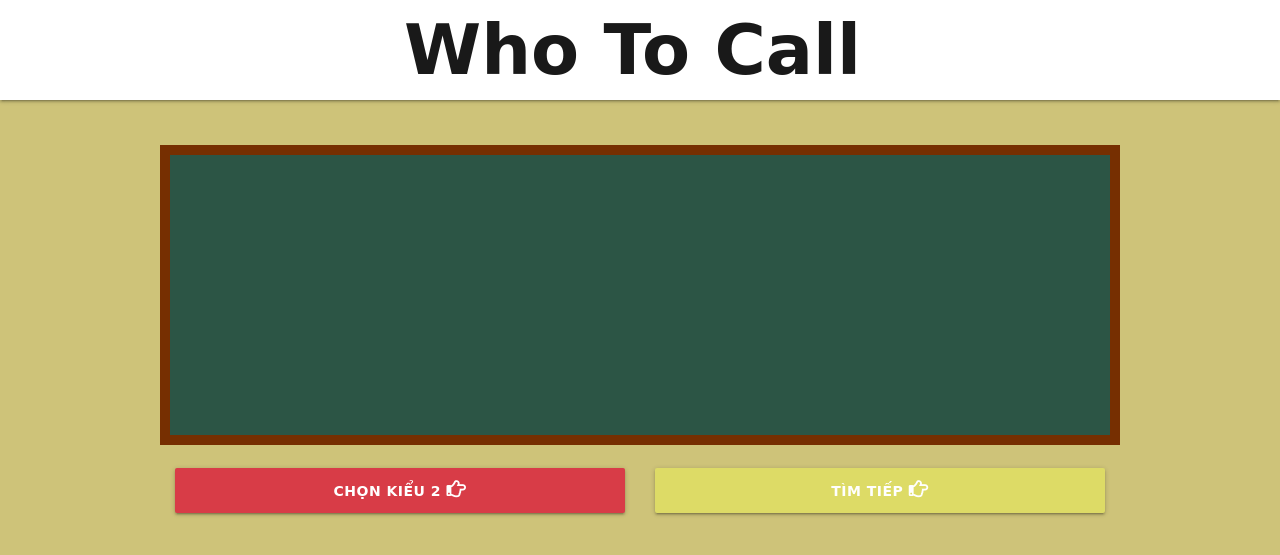
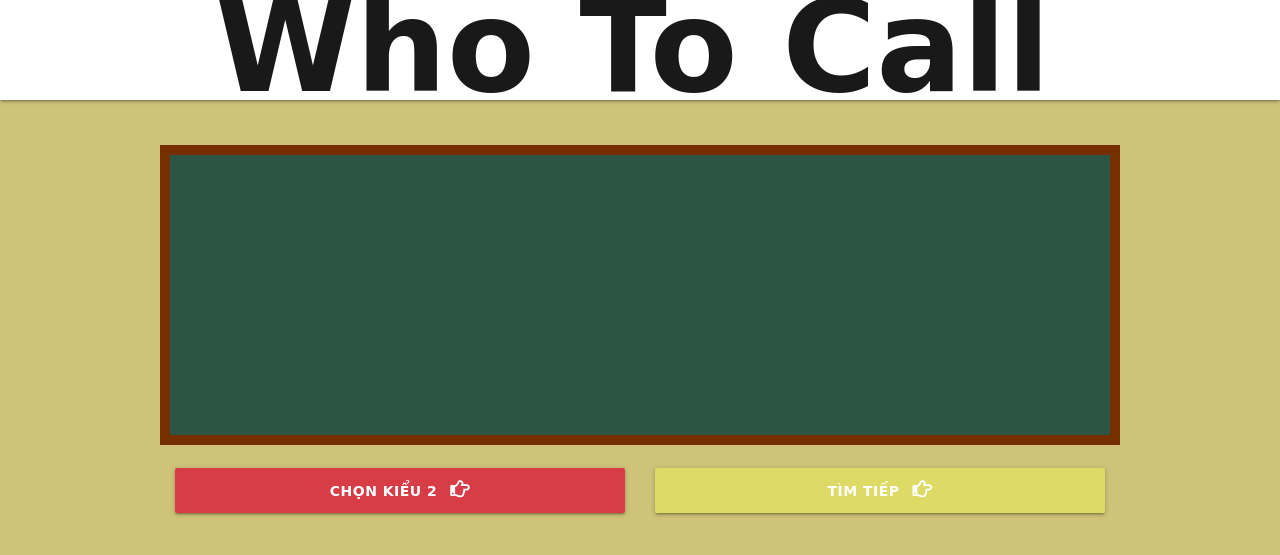
Before and after one commit to minhduc9699/whotocall, a Flask app: template templates/random-char.html in a window 1280 px wide. Shown: the top 555 px of the page. Run offline with Flask 2, Linux system fonts and the light colour scheme; the template is opened without the code that fills it, so the values that code supplies are empty; parts of the project's set-up code (start-up, migrations or seed data) failed here and were passed over; some libraries are stand-ins or nearby versions; some web fonts are replaced.

Commit message:
tuancommit

```diff
--- a/static/css/style.css
+++ b/static/css/style.css
@@ -13,13 +13,11 @@
 .text-fit {
   font-size: 20
 }
-@media only screen and (max-width: 768px) {
+@media only screen and (max-width: 1080px) {
     /* For mobile phones: */
     [class*="col-"] {
         width: 100%;
     }
-}
-
 }
 .h-100px{
   height: 100px;
--- a/templates/homepage/nav.html
+++ b/templates/homepage/nav.html
@@ -1,6 +1,6 @@
 <nav class="navbar navbar-expand-lg navbar-light" style="height: 100px;background-color: white!important;" >
-  <div class="w-100 d-flex justify-content-around ">
-     <a class="navbar-brand font-patrick font-weight-bold " style="font-size: 70px !important" href="{{url_for('index')}}">Who To Call</a>
+  <div class="w-100 d-flex justify-content-around" style="height: 10vh">
+     <a class="navbar-brand font-patrick font-weight-bold " style="font-size: 10vw !important" href="{{url_for('index')}}">Who To Call</a>
   </div>
   <!-- <button class="navbar-toggler" type="button" data-toggle="collapse" data-target="#navbarNavDropdown" aria-controls="navbarNavDropdown" aria-expanded="false" aria-label="Toggle navigation"> -->
     <!-- <span class="navbar-toggler-icon"></span> -->
--- a/templates/meta-data.html
+++ b/templates/meta-data.html
@@ -17,7 +17,7 @@ float: left;
 padding: 15px;
 }
 
-@media only screen and (max-width: 768px) {
+@media only screen and (max-width: 1080px) {
 /* For mobile phones: */
 [class*="col-"] {
     width: 100%;
--- a/templates/random-char.html
+++ b/templates/random-char.html
@@ -10,8 +10,8 @@
 
     <div class="w-100  mt-5 d-flex justify-content-center " style='height: 20em'>
       <div class="w-75 h-100  border-top border-left border-right border-bottom bg-board" style="border-width: 10px!important; border-color: #762f01!important;">
-          <div class="container">
-            <div class="text text-center font-patrick" style="font-size:5vw">
+          <div class="container py-5 my-2">
+            <div class="text text-center font-patrick" style="font-size:5vh">
               <script type="text/javascript">// ——————————————————————————————————————————————————
               // TextScramble
               // ——————————————————————————————————————————————————
@@ -96,25 +96,16 @@
           </div>
       </div>
     </div>
-    <audio src="{{random_char.audio}}" style="display:none" onloadeddata="var audioPlayer=this; setTimeout(function(){audioPlayer.play();},1500)">
-
-    </audio>
+    <audio src="{{random_char.audio}}" style="display:none" onloadeddata="var audioPlayer=this; setTimeout(function(){audioPlayer.play();},1500)"></audio>
     <div class="w-100 d-flex justify-content-center pt-2 " style="height:5em">
       <div class="w-75 h-100 row-eq-height">
         <div class="col-md-6 col-sm-12  ">
-          <a style="background-color:#d83c47" href="{{url_for('random_state')}}" class="waves-effect waves-light btn w-100 h-100 py-1 font-patrick font-weight-bold">Chọn kiểu 2 <i class="far fa-hand-point-right"></i></a>
+          <a style="background-color:#d83c47" href="{{url_for('random_state')}}" class="waves-effect waves-light btn w-100 h-100 py-1 font-patrick font-weight-bold">Chọn kiểu 2 <i class="ml-2 far fa-hand-point-right"></i></a>
         </div>
         <div class="col-md-6 col-sm-12 ">
-          <a style="background-color:#dddb66;" href="{{url_for('random_char')}}" class="waves-effect waves-light btn w-100 h-100 py-1 font-patrick font-weight-bold">Tìm tiếp <i class="far fa-hand-point-right"></i></a>
+          <a style="background-color:#dddb66;" href="{{url_for('random_char')}}" class="waves-effect waves-light btn w-100 h-100 py-1 font-patrick font-weight-bold">Tìm tiếp <i class="ml-2 far fa-hand-point-right"></i></a>
         </div>
-
-
-
-
       </div>
     </div>
-
-
-
   </body>
 </html>
```
Also changed, not shown: templates/index.html (+6 -15 lines), templates/random-state.html (+5 -11 lines).
